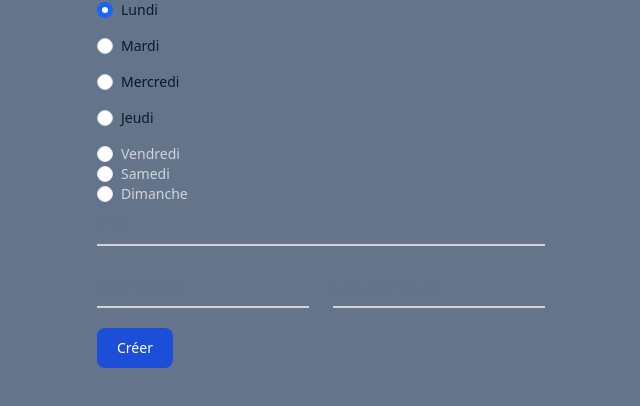
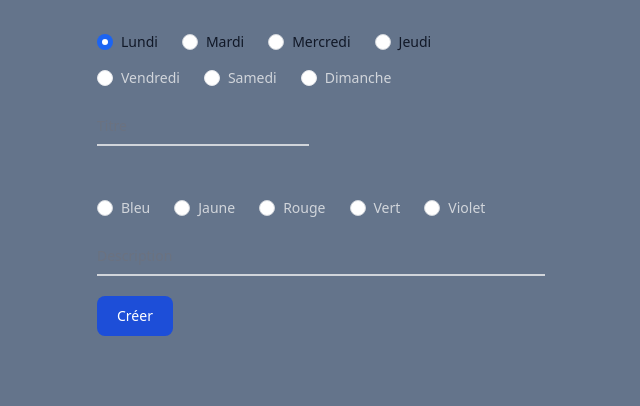
Before and after one commit to GaudryMatthieu/projet-mongodb, a website: page front/form.html in a window 1280 px wide. Shown: the whole page, without its empty margins (319-959 px from the left). Drawn offline with nearby package versions, Linux system fonts and the light colour scheme.

Commit message:
color OK

```diff
--- a/front/form.html
+++ b/front/form.html
@@ -12,19 +12,17 @@
 <body class="bg-slate-500">
 
     <form class="max-w-md mx-auto" id="formTask">
-
-
-        <fieldset>
-            <div class="flex items-center mb-4">
+        <fieldset class="flex flex-wrap">
+            <div class="flex items-center mb-4 mr-6 mt-8">
                 <input id="day-option-1" type="radio" name="days" value="mon"
                     class="w-4 h-4 border-gray-300 focus:ring-2 focus:ring-blue-300 dark:focus:ring-blue-600 dark:focus:bg-blue-600 dark:bg-gray-700 dark:border-gray-600"
                     checked>
-                <label for="day-option-1" class="block ms-2  text-sm font-medium text-gray-900 dark:text-gray-300">
+                <label for="day-option-1" class="block ms-2 text-sm font-medium text-gray-900 dark:text-gray-300">
                     Lundi
                 </label>
             </div>
 
-            <div class="flex items-center mb-4">
+            <div class="flex items-center mb-4 mr-6 mt-8">
                 <input id="day-option-2" type="radio" name="days" value="tues"
                     class="w-4 h-4 border-gray-300 focus:ring-2 focus:ring-blue-300 dark:focus:ring-blue-600 dark:focus:bg-blue-600 dark:bg-gray-700 dark:border-gray-600">
                 <label for="day-option-2" class="block ms-2 text-sm font-medium text-gray-900 dark:text-gray-300">
@@ -32,7 +30,7 @@
                 </label>
             </div>
 
-            <div class="flex items-center mb-4">
+            <div class="flex items-center mb-4 mr-6 mt-8">
                 <input id="day-option-3" type="radio" name="days" value="wed"
                     class="w-4 h-4 border-gray-300 focus:ring-2 focus:ring-blue-300 dark:focus:ring-blue-600 dark:bg-gray-700 dark:border-gray-600">
                 <label for="day-option-3" class="block ms-2 text-sm font-medium text-gray-900 dark:text-gray-300">
@@ -40,7 +38,7 @@
                 </label>
             </div>
 
-            <div class="flex items-center mb-4">
+            <div class="flex items-center mb-4 mr-6 mt-8">
                 <input id="day-option-4" type="radio" name="days" value="thu"
                     class="w-4 h-4 border-gray-300 focus:ring-2 focus:ring-blue-300 dark:focus-ring-blue-600 dark:bg-gray-700 dark:border-gray-600">
                 <label for="day-option-4" class="block ms-2 text-sm font-medium text-gray-900 dark:text-gray-300">
@@ -48,32 +46,32 @@
                 </label>
             </div>
 
-            <div class="flex items-center">
+            <div class="flex items-center mb-4 mr-6">
                 <input id="day-option-5" type="radio" name="days" value="fri"
-                    class="w-4 h-4 border-gray-200 focus:ring-2 focus:ring-blue-300 dark:focus:ring-blue-600 dark:bg-gray-700 dark:border-gray-600"
-                    disabled>
-                <label for="day-option-5" class="block ms-2 text-sm font-medium text-gray-300 dark:text-gray-700">
+                    class="w-4 h-4 border-gray-200 focus:ring-2 focus:ring-blue-300 dark:focus:ring-blue-600 dark:bg-gray-700 dark:border-gray-600">
+                <label for="day-option-5" class="block ms-2 text-sm font-medium text-gray-300 dark:text-gray-300">
                     Vendredi
                 </label>
             </div>
-            <div class="flex items-center">
+
+            <div class="flex items-center mb-4 mr-6">
                 <input id="day-option-6" type="radio" name="days" value="sat"
-                    class="w-4 h-4 border-gray-200 focus:ring-2 focus:ring-blue-300 dark:focus:ring-blue-600 dark:bg-gray-700 dark:border-gray-600"
-                    disabled>
-                <label for="day-option-6" class="block ms-2 text-sm font-medium text-gray-300 dark:text-gray-700">
+                    class="w-4 h-4 border-gray-200 focus:ring-2 focus:ring-blue-300 dark:focus:ring-blue-600 dark:bg-gray-700 dark:border-gray-600">
+                <label for="day-option-6" class="block ms-2 text-sm font-medium text-gray-300 dark:text-gray-300">
                     Samedi
                 </label>
             </div>
-            <div class="flex items-center">
+
+            <div class="flex items-center mb-4 mr-6">
                 <input id="day-option-7" type="radio" name="days" value="sun"
-                    class="w-4 h-4 border-gray-200 focus:ring-2 focus:ring-blue-300 dark:focus:ring-blue-600 dark:bg-gray-700 dark:border-gray-600"
-                    disabled>
-                <label for="day-option-7" class="block ms-2 text-sm font-medium text-gray-300 dark:text-gray-700">
+                    class="w-4 h-4 border-gray-200 focus:ring-2 focus:ring-blue-300 dark:focus:ring-blue-600 dark:bg-gray-700 dark:border-gray-600">
+                <label for="day-option-7" class="block ms-2 text-sm font-medium text-gray-300 dark:text-gray-300">
                     Dimanche
                 </label>
             </div>
         </fieldset>
 
+        <div class="grid md:grid-cols-2 md:gap-6">
             <div class="relative z-0 w-full mb-5 group">
                 <input type="text" name="title" id="floating_title"
                     class="block py-2.5 px-0 w-full text-sm text-gray-900 bg-transparent border-0 border-b-2 border-gray-300 appearance-none dark:text-white dark:border-gray-600 dark:focus:border-blue-500 focus:outline-none focus:ring-0 focus:border-blue-600 peer"
@@ -82,23 +80,64 @@
                     class="peer-focus:font-medium absolute text-sm text-gray-500 dark:text-gray-400 duration-300 transform -translate-y-6 scale-75 top-3 -z-10 origin-[0] peer-focus:start-0 rtl:peer-focus:translate-x-1/4 rtl:peer-focus:left-auto peer-focus:text-blue-600 peer-focus:dark:text-blue-500 peer-placeholder-shown:scale-100 peer-placeholder-shown:translate-y-0 peer-focus:scale-75 peer-focus:-translate-y-6">
                     Titre</label>
             </div>
-        <div class="grid md:grid-cols-2 md:gap-6">
-            <div class="relative z-0 w-full mb-5 group">
+            <!-- <div class="relative z-0 w-full mb-5 group">
                 <input type="text" name="color" id="color"
                     class="block py-2.5 px-0 w-full text-sm text-gray-900 bg-transparent border-0 border-b-2 border-gray-300 appearance-none dark:text-white dark:border-gray-600 dark:focus:border-blue-500 focus:outline-none focus:ring-0 focus:border-blue-600 peer"
                     placeholder=" " required />
                 <label for="color"
-                    class="peer-focus:font-medium absolute text-sm text-gray-500 dark:text-gray-400 duration-300 transform -translate-y-6 scale-75 top-3 -z-10 origin-[0] peer-focus:start-0 rtl:peer-focus:translate-x-1/4 peer-focus:text-blue-600 peer-focus:dark:text-blue-500 peer-placeholder-shown:scale-100 peer-placeholder-shown:translate-y-0 peer-focus:scale-75 peer-focus:-translate-y-6">First
+                    class="peer-focus:font-medium absolute text-sm text-gray-500 dark:text-gray-400 duration-300 transform -translate-y-6 scale-75 top-3 -z-10 origin-[0] peer-focus:start-0 rtl:peer-focus:translate-x-1/4 peer-focus:text-blue-600 peer-focus:dark:text-blue-500 peer-placeholder-shown:scale-100 peer-placeholder-shown:translate-y-0 peer-focus:scale-75 peer-focus:-translate-y-6">
                     Couleur</label>
+            </div> -->
         </div>
+        <fieldset class="flex flex-wrap">
+            <div class="flex items-center mb-4 mr-6 mt-8">
+                <input id="blue" type="radio" name="color" value="blue"
+                    class="w-4 h-4 border-gray-300 focus:ring-2 focus:ring-blue-300 dark:focus:ring-blue-600 dark:focus:bg-blue-600 dark:bg-gray-700 dark:border-gray-600">
+                <label for="blue" class="block ms-2 text-sm font-medium text-gray-300 dark:text-gray-300">
+                    Bleu
+                </label>
+            </div>
+
+            <div class="flex items-center mb-4 mr-6 mt-8">
+                <input id="yellow" type="radio" name="color" value="yellow"
+                    class="w-4 h-4 border-gray-300 focus:ring-2 focus:ring-blue-300 dark:focus:ring-blue-600 dark:focus:bg-blue-600 dark:bg-gray-700 dark:border-gray-600">
+                <label for="yellow" class="block ms-2 text-sm font-medium text-gray-300 dark:text-gray-300">
+                    Jaune
+                </label>
+            </div>
+
+            <div class="flex items-center mb-4 mr-6 mt-8">
+                <input id="red" type="radio" name="color" value="red"
+                    class="w-4 h-4 border-gray-300 focus:ring-2 focus:ring-blue-300 dark:focus:ring-blue-600 dark:focus:bg-blue-600 dark:bg-gray-700 dark:border-gray-600">
+                <label for="red" class="block ms-2 text-sm font-medium text-gray-300 dark:text-gray-300">
+                    Rouge
+                </label>
+            </div>
+
+            <div class="flex items-center mb-4 mr-6 mt-8">
+                <input id="green" type="radio" name="color" value="green"
+                    class="w-4 h-4 border-gray-300 focus:ring-2 focus:ring-blue-300 dark:focus:ring-blue-600 dark:focus:bg-blue-600 dark:bg-gray-700 dark:border-gray-600">
+                <label for="green" class="block ms-2 text-sm font-medium text-gray-300 dark:text-gray-300">
+                    Vert
+                </label>
+            </div>
+
+            <div class="flex items-center mb-4 mr-6 mt-8">
+                <input id="purple" type="radio" name="color" value="purple"
+                    class="w-4 h-4 border-gray-300 focus:ring-2 focus:ring-blue-300 dark:focus:ring-blue-600 dark:focus:bg-blue-600 dark:bg-gray-700 dark:border-gray-600">
+                <label for="purple" class="block ms-2 text-sm font-medium text-gray-300 dark:text-gray-300">
+                    Violet
+                </label>
+            </div>
+        </fieldset>
+
         <div class="relative z-0 w-full mb-5 group">
             <input type="text" name="description" id="description"
                 class="block py-2.5 px-0 w-full text-sm text-gray-900 bg-transparent border-0 border-b-2 border-gray-300 appearance-none dark:text-white dark:border-gray-600 dark:focus:border-blue-500 focus:outline-none focus:ring-0 focus:border-blue-600 peer"
                 placeholder=" " required />
             <label for="description"
-                    class="peer-focus:font-medium absolute text-sm text-gray-500 dark:text-gray-400 duration-300 transform -translate-y-6 scale-75 top-3 -z-10 origin-[0] peer-focus:start-0 rtl:peer-focus:translate-x-1/4 peer-focus:text-blue-600 peer-focus:dark:text-blue-500 peer-placeholder-shown:scale-100 peer-placeholder-shown:translate-y-0 peer-focus:scale-75 peer-focus:-translate-y-6">Last
+                class="peer-focus:font-medium absolute text-sm text-gray-500 dark:text-gray-400 duration-300 transform -translate-y-6 scale-75 top-3 -z-10 origin-[0] peer-focus:start-0 rtl:peer-focus:translate-x-1/4 peer-focus:text-blue-600 peer-focus:dark:text-blue-500 peer-placeholder-shown:scale-100 peer-placeholder-shown:translate-y-0 peer-focus:scale-75 peer-focus:-translate-y-6">
                 Description</label>
-            </div>
         </div>
         <button type="submit" id="createBtn"
             class="text-white bg-blue-700 hover:bg-blue-800 focus:ring-4 focus:outline-none focus:ring-blue-300 font-medium rounded-lg text-sm w-full sm:w-auto px-5 py-2.5 text-center dark:bg-blue-600 dark:hover:bg-blue-700 dark:focus:ring-blue-800">Créer</button>
@@ -138,7 +177,8 @@
             const taskDay = document.querySelector('input[name="days"]:checked').value;
             const taskTitle = document.querySelector('#floating_title').value;
             const taskDescription = document.querySelector('#description').value;
-            const taskColor = document.querySelector('#color').value;
+            //comment faire pour précauchée la case de la couleur correspondante ici
+            const taskColor = document.querySelector('input[name="color"]:checked').value;
             updateTask(taskId, taskDay, taskTitle, taskColor, taskDescription);
             clearLocalStorage();
         }
@@ -180,10 +220,12 @@
 
             // Cocher le jour préalablement sélectionné
             document.querySelector(`input[name="days"][value="${taskDay}"]`).checked = true;
+            console.log(taskColor);
+            console.log("taskColor");
+            document.querySelector(`input[name="color"][value="${taskColor}"]`).checked = true;
 
             // Changer le bouton si des données existent
             if (taskId) {
-                console.log("Changing button text");
                 changeButton();
             }
         });
--- a/front/functions.js
+++ b/front/functions.js
@@ -53,7 +53,17 @@ function readTaskByDay(day) {
             data.forEach(task => {
                 const button = document.createElement('button');
                 button.textContent = task.title;
-                button.className = "focus:outline-none text-white bg-green-700 hover:bg-green-800 focus:ring-4 focus:ring-green-300 font-medium rounded-lg text-sm px-5 py-2.5 me-2 mb-2 dark:bg-green-600 dark:hover:bg-green-700 dark:focus:ring-green-800";
+                if (task.color == "green") {
+                    button.className = "focus:outline-none text-white bg-green-700 hover:bg-green-800 focus:ring-4 focus:ring-green-300 font-medium rounded-lg text-sm px-5 py-2.5 me-2 mb-2 dark:bg-green-600 dark:hover:bg-green-700 dark:focus:ring-green-800";
+                } else if (task.color == "yellow") {
+                    button.className = "focus:outline-none text-white bg-yellow-400 hover:bg-yellow-500 focus:ring-4 focus:ring-yellow-300 font-medium rounded-lg text-sm px-5 py-2.5 me-2 mb-2 dark:focus:ring-yellow-900";
+                } else if (task.color == "purple") {
+                    button.className = "focus:outline-none text-white bg-purple-700 hover:bg-purple-800 focus:ring-4 focus:ring-purple-300 font-medium rounded-lg text-sm px-5 py-2.5 mb-2 dark:bg-purple-600 dark:hover:bg-purple-700 dark:focus:ring-purple-900";
+                } else if (task.color == "red"){
+                    button.className = "focus:outline-none text-white bg-red-700 hover:bg-red-800 focus:ring-4 focus:ring-red-300 font-medium rounded-lg text-sm px-5 py-2.5 me-2 mb-2 dark:bg-red-600 dark:hover:bg-red-700 dark:focus:ring-red-900";
+                } else {
+                    button.className = "text-white bg-blue-700 hover:bg-blue-800 focus:ring-4 focus:ring-blue-300 font-medium rounded-lg text-sm px-5 py-2.5 me-2 mb-2 dark:bg-blue-600 dark:hover:bg-blue-700 focus:outline-none dark:focus:ring-blue-800";
+                }
                 button.addEventListener('click', (event) => {
                     event.stopPropagation();
                     displayContent(task.title, task.description, task._id, task.color, task.day);
```
Also changed, not shown: front/index.html (+6 -1 lines). Lines whose indentation alone changed are shown as unchanged.
